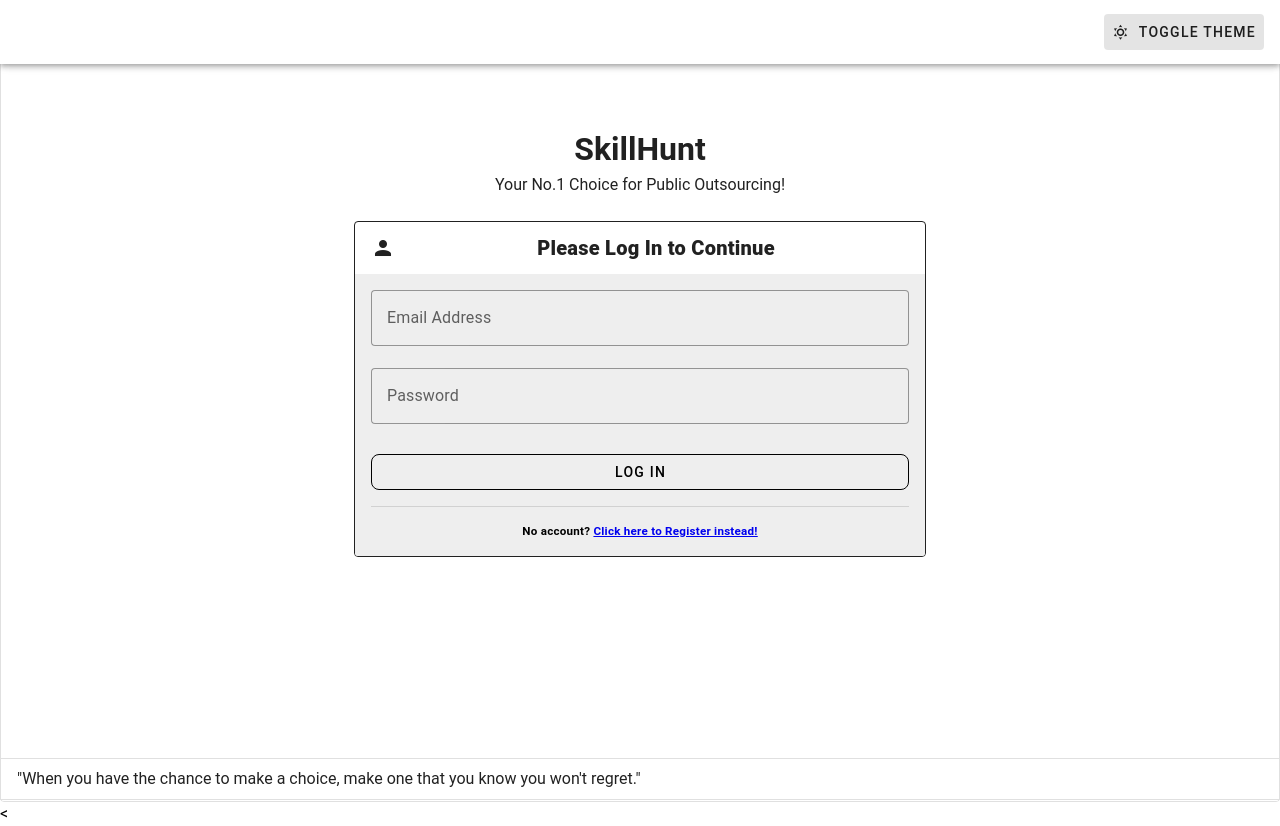
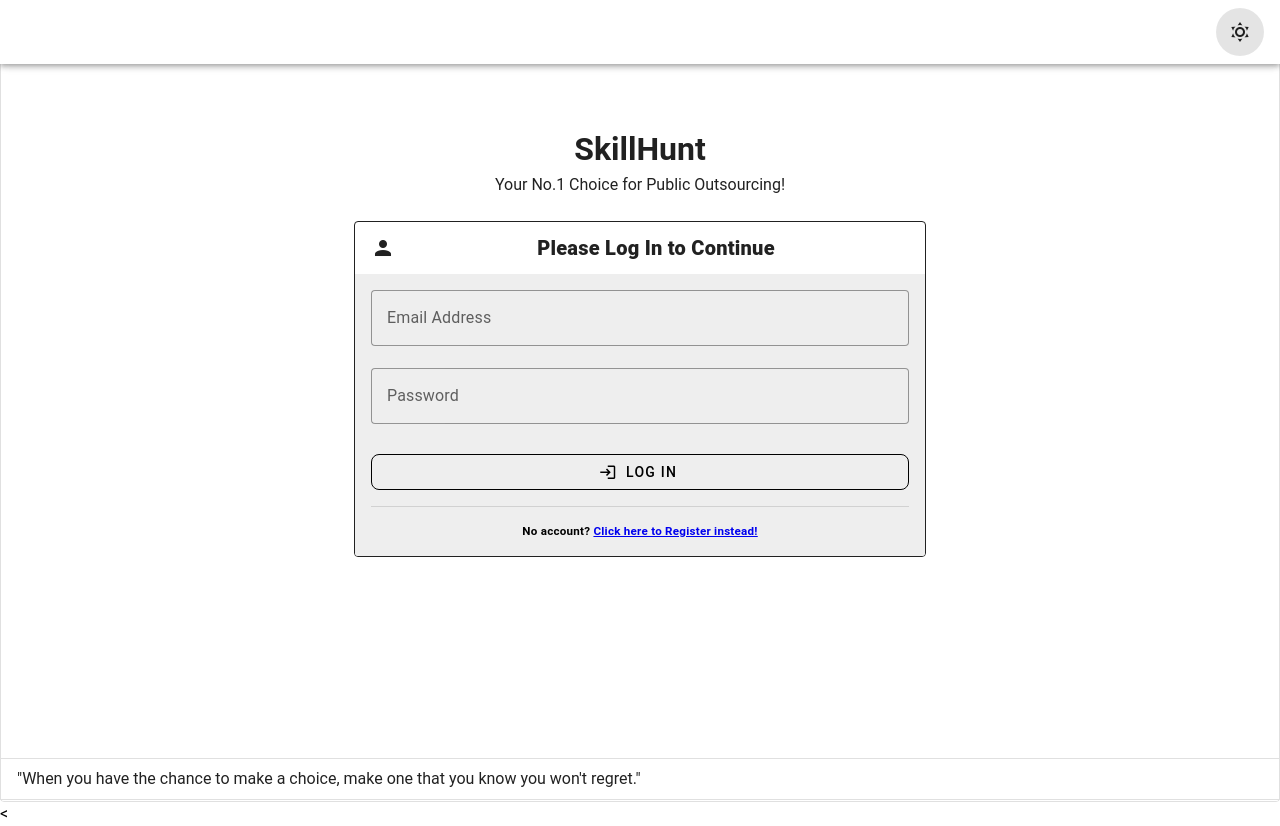
Before and after one commit to GHINonan/skillhunt-test, a Vue app: page /login in a window 1280 px wide. Built offline with nearby package versions, Linux system fonts and the light colour scheme.

Commit message:
changed button style for theme

```diff
--- a/src/components/layout/AppLayout.vue
+++ b/src/components/layout/AppLayout.vue
@@ -16,8 +16,7 @@ function onClick() {
 
         <v-btn
           variant="tonal"
-          :prepend-icon="theme === 'light' ? 'mdi-weather-sunny' : 'mdi-weather-night'"
-          text="Toggle Theme"
+          :icon="theme === 'light' ? 'mdi-weather-sunny' : 'mdi-weather-night'"
           slim
           @click="onClick"
         ></v-btn>
--- a/src/views/auth/LoginView.vue
+++ b/src/views/auth/LoginView.vue
@@ -20,7 +20,13 @@ import AppLayout from '@/components/layout/AppLayout.vue'
                 <v-text-field label="Email Address" variant="outlined"></v-text-field>
 
                 <v-text-field label="Password" type="password" variant="outlined"></v-text-field>
-                <v-btn class="mt-2" type="submit" block variant="outlined" rounded="lg"
+                <v-btn
+                  class="mt-2"
+                  type="submit"
+                  block
+                  variant="outlined"
+                  rounded="lg"
+                  prepend-icon="mdi-login"
                   >Log In</v-btn
                 >
                 <v-divider class="my-4"></v-divider>
```
